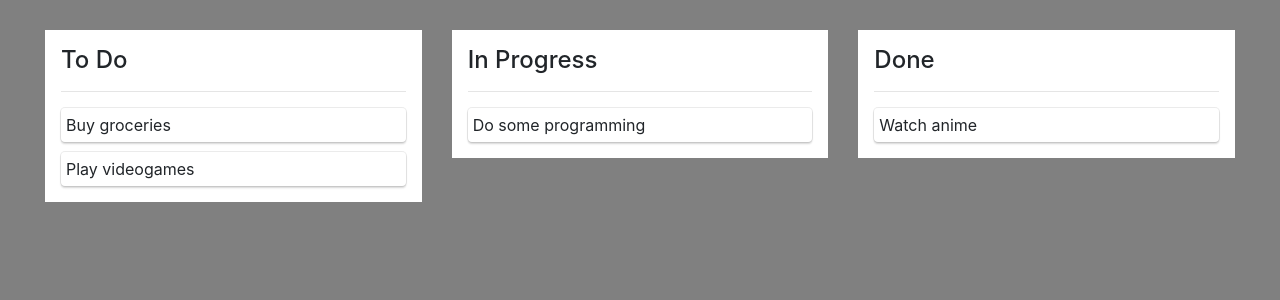
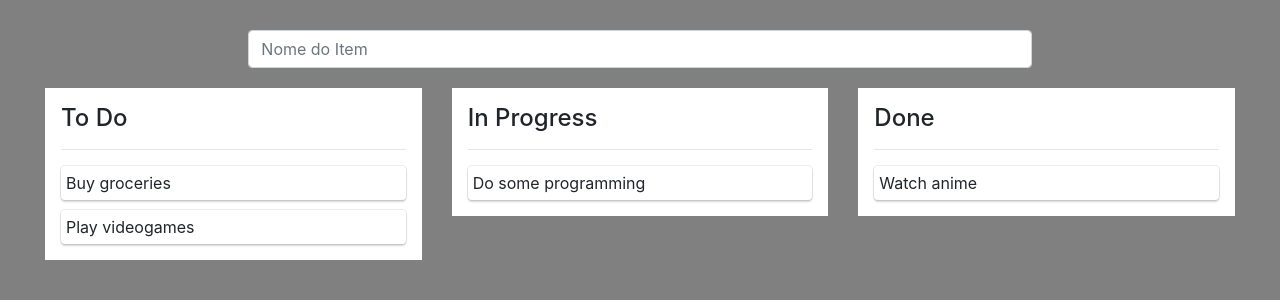
Before and after one commit to Annatsu/react-kanban, a React (Create React App) app: page / in a window 1280 px wide. Shown: the top 300 px of the page. Built offline with nearby package versions, Linux system fonts and the light colour scheme.

Commit message:
Create AddItem component that only works with Enter key presses

```diff
--- a/src/App.js
+++ b/src/App.js
@@ -7,6 +7,7 @@ import Board from './components/Board';
 import BoardColumn from './components/BoardColumn';
 import List from './components/List';
 import ListItem from './components/ListItem';
+import AddItem from './components/AddItem';
 
 
 // Component's stylesheet
@@ -32,6 +33,15 @@ class App extends Component {
     }
 
 
+    onAddItem = (itemName) => {
+        const { tasks } = this.state;
+
+        this.setState({
+            tasks: [ ...tasks, { name: itemName, status: ITEM_STATES.TO_DO.id } ]
+        });
+    }
+
+
     render() {
         const {
             tasks
@@ -39,6 +49,8 @@ class App extends Component {
 
         return (
             <div className="container-fluid">
+                <AddItem
+                    onAddItem={this.onAddItem} />
                 <Board>
                     {
                         itemStates.map(({ id, name }, i) => (
--- /dev/null
+++ b/src/components/AddItem.js
@@ -0,0 +1,49 @@
+// React
+import React, { Component } from 'react';
+import PropTypes from 'prop-types';
+
+
+class AddItem extends Component {
+
+    static propTypes = {
+        onAddItem: PropTypes.func.isRequired,
+    }
+
+
+    state = {
+        itemName: '',
+    }
+
+
+    addItem = () => {
+        const { itemName } = this.state;
+        const { onAddItem } = this.props;
+
+        if (itemName !== '') {
+            onAddItem(itemName);
+            this.setState({ itemName: '' });
+        }
+    }
+
+
+    render() {
+        const { itemName } = this.state;
+
+        return (
+            <div className="row justify-content-center react-kanban-row">
+                <div className="col-8">
+                    <input
+                        className="form-control"
+                        value={itemName}
+                        placeholder="Nome do Item"
+                        onChange={({ target: { value } }) => this.setState({ itemName: value })}
+                        onKeyUp={({ key }) => key === 'Enter' && this.addItem()} />
+                </div>
+            </div>
+        );
+    }
+
+}
+
+
+export default AddItem;
```
